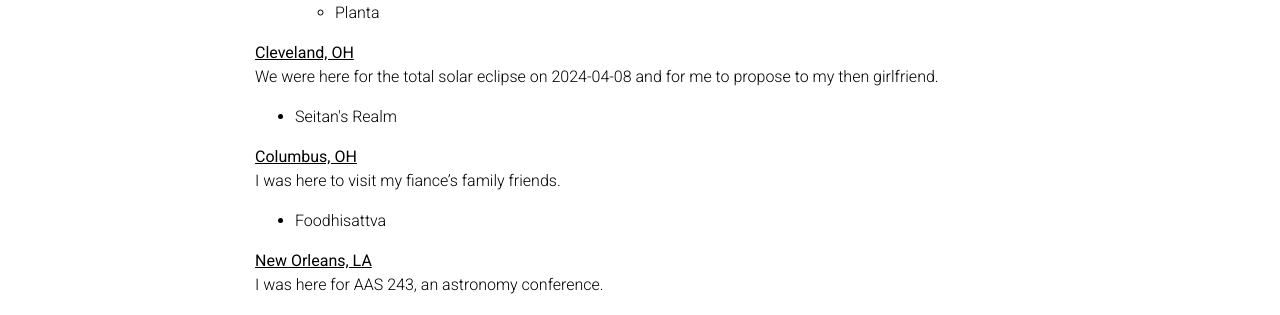
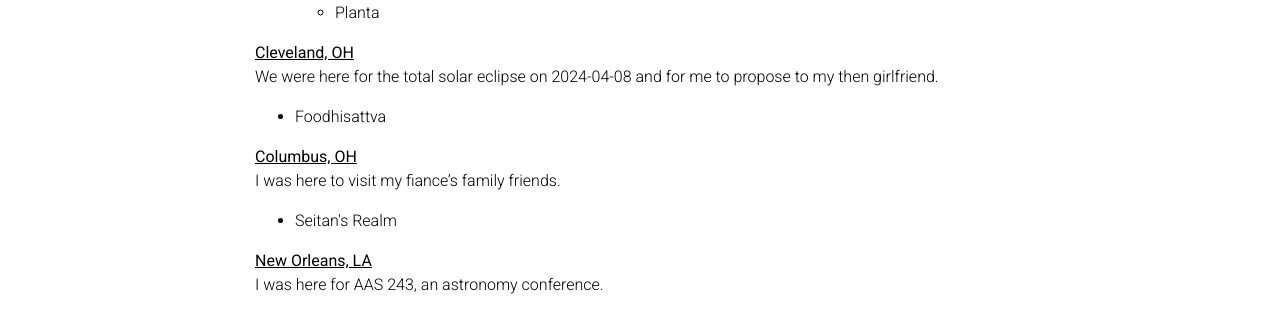
Before and after one commit to benhurtekeste/benhurtekeste.github.io, a Jekyll site: the page built from _posts/2024-04-26-vegan-restaurants.md, in a window 1280 px wide and 900 px high, scrolled down 909 px. Shown: the part 153-468 px from the top of the window. Built offline with Jekyll 4.4.1, drawn with Linux system fonts in a browser that asks for light colours; comment, search, counter and statistics services are not loaded; a style sheet for code colours, icons or effects is not loaded.

Commit message:
Fixed the ohio places

```diff
--- a/_posts/2024-04-26-vegan-restaurants.md
+++ b/_posts/2024-04-26-vegan-restaurants.md
@@ -56,14 +56,14 @@
 <b><u>Cleveland, OH</u></b>
 <br>We were here for the total solar eclipse on 2024-04-08 and for me to propose to my then girlfriend.
 <ul>
-    <li>Seitan's Realm</li>
+    <li>Foodhisattva</li>
 </ul>
 
 <b><u>Columbus, OH</u></b>
 <br>
 I was here to visit my fiance's family friends.
 <ul>
-    <li>Foodhisattva</li>
+    <li>Seitan's Realm</li>
 </ul>
 
 
```
